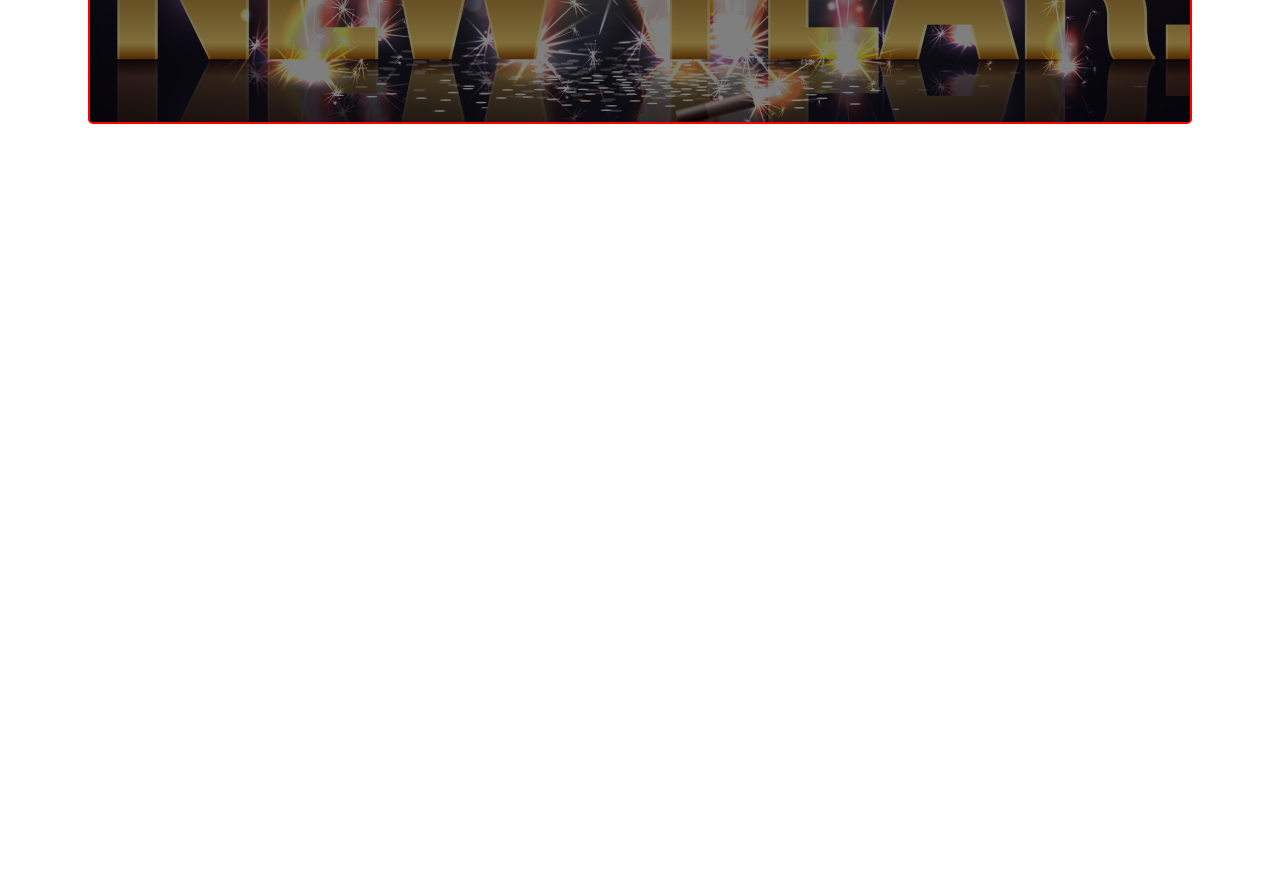
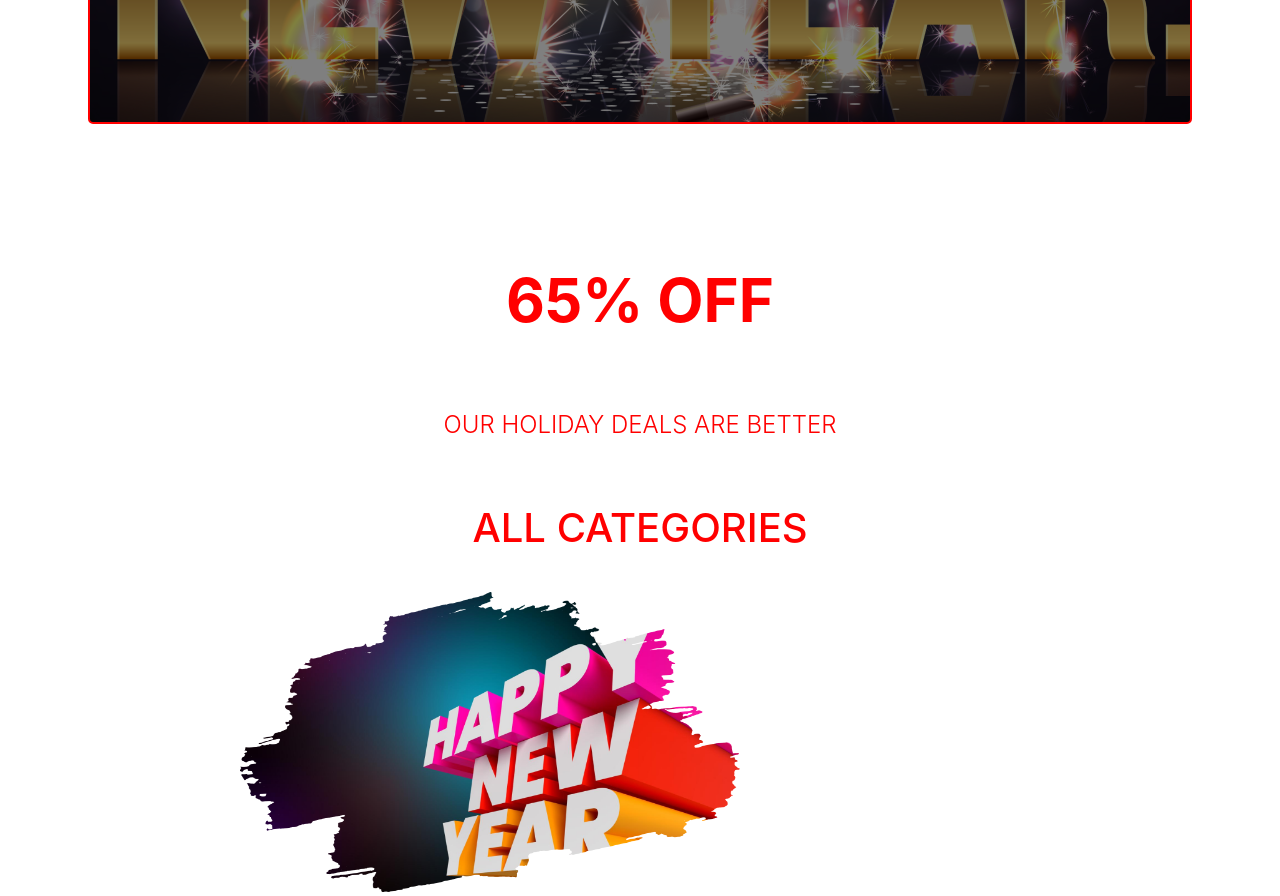
Before and after one commit to jaky291/new-year-offer-web, a plain HTML site: page index.html in a window 1280 px wide. Shown: the part 500-1396 px from the top of the page. Before the commit the page ends 800 px from the top, so only its background shows below. Drawn offline with Linux system fonts and the light colour scheme.

Commit message:
65% part design

```diff
--- a/index.html
+++ b/index.html
@@ -16,7 +16,18 @@
         </div>
     </header>
     <main>
-
+        <!-- 65% section design start -->
+         <section class="first-section-container">
+            <div class="first-section-content">
+                <h2>65% OFF</h2>
+                <p>OUR HOLIDAY DEALS ARE BETTER</p>
+                <h3>ALL CATEGORIES</h3>
+            </div>
+            <div class="img-container">
+                <img src="images/New Year Photo.png" alt="">
+            </div>
+         </section>
+        <!-- 65% section design end -->
     </main>
     <footer>
 
--- a/style.css
+++ b/style.css
@@ -32,3 +32,45 @@ body{
 .banner-content p, h1{
     color: white;
 }
+/* 65% section style  */
+.first-section-container{
+    width: 800px;
+    height: 600px;
+    margin: 0 auto;
+    /* border: 2px solid red; */
+    margin-top: 90px;
+
+}
+.first-section-content{
+    display: flex;
+    flex-direction: column;
+    justify-content: center;
+    /* height: 600px; */
+    align-items: center;
+}
+.first-section-content p{
+     color: rgb(255, 0, 0);
+     font-family: Inter;
+     font-size: 24px;
+     font-weight: 300;
+}
+.first-section-content h3{
+     color: rgb(255, 0, 0);
+     font-family: Inter;
+     font-size: 40px;
+     font-weight: 500;
+}
+.first-section-content{
+     color: rgb(255, 0, 0);
+     font-family: Inter;
+     font-size: 40px;
+     font-weight: 400;
+}
+.img-container{
+    width: 500px;
+    height: 300px;
+}
+.img-container img{
+    width: 100%;
+    height: 100%;
+}
```
